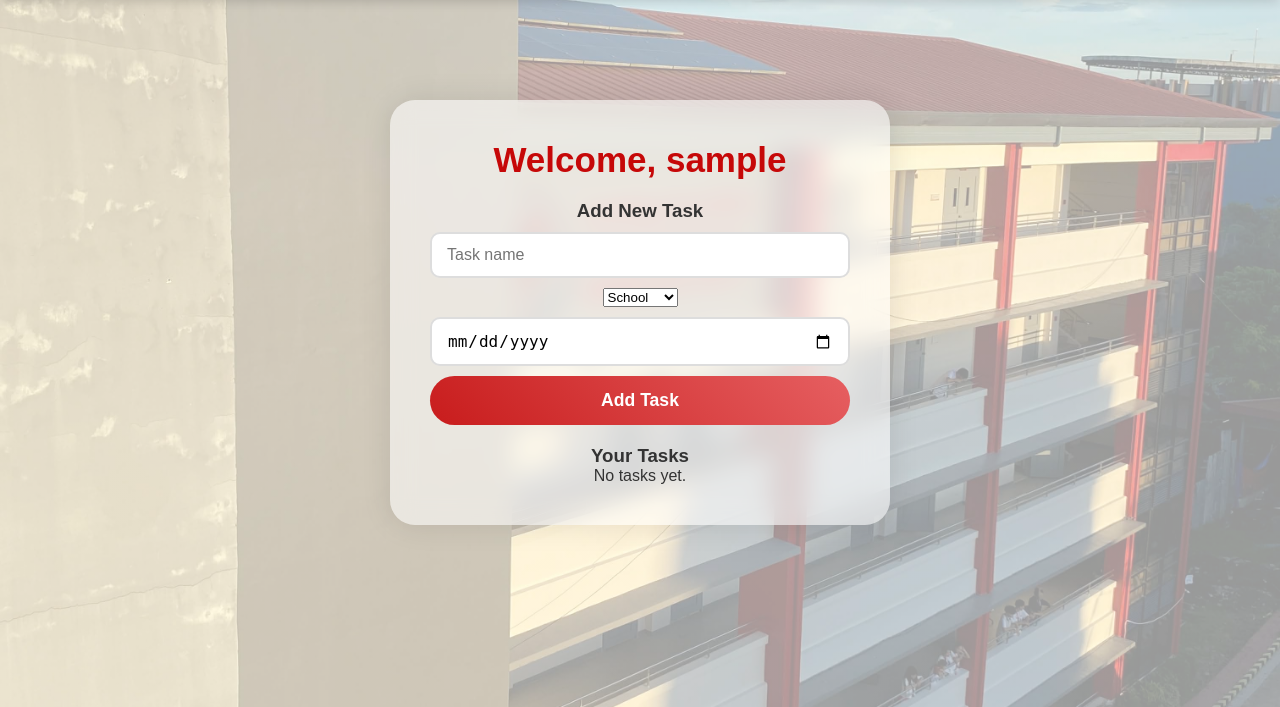
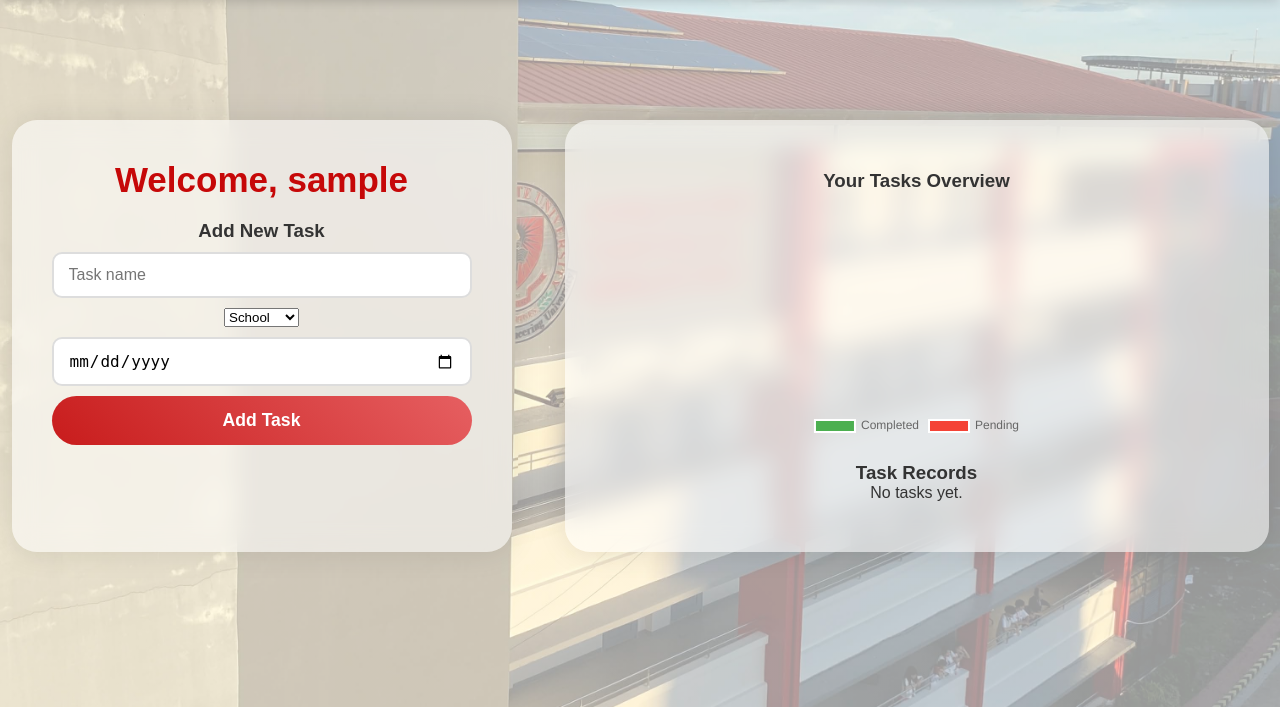
Before and after one commit to manlapazdevine81-lgtm/BACKBURNER-PROJECT, a Flask app: page /profile in a window 1280 px wide. Shown: the part 93-800 px from the top of the page. Run offline with Flask 3, Linux system fonts and the light colour scheme; the visitor is signed in with stand-in values (Sample User, id 1); data that the repository does not hold is empty.

Commit message:
Updated profile

```diff
--- a/static/script.js
+++ b/static/script.js
@@ -38,3 +38,28 @@ document.querySelectorAll(".mood-btn").forEach(btn => {
     alert("You selected: " + mood + " 🌿");
   });
 });
+
+// Donut chart for tasks (requires completed & pending to be defined in HTML)
+const ctx = document.getElementById('taskChart')?.getContext('2d');
+if (ctx) {
+    new Chart(ctx, {
+        type: 'doughnut',
+        data: {
+            labels: ['Completed', 'Pending'],
+            datasets: [{
+                data: [completed, pending],
+                backgroundColor: ['#4CAF50', '#F44336'],
+                hoverOffset: 6
+            }]
+        },
+        options: {
+            responsive: true,
+            maintainAspectRatio: false,
+            plugins: {
+                legend: {
+                    position: 'bottom'
+                }
+            }
+        }
+    });
+}
--- a/static/style.css
+++ b/static/style.css
@@ -319,7 +319,7 @@ nav a:hover { text-shadow: 0 0 6px white; }
 .glass-dashboard {
     width: 900px;
     max-width: 90%;
-    margin: 100px auto;
+    margin: 30px auto;
     padding: 50px;
     background: rgba(255, 255, 255, 0.75);
     border-radius: 28px;
@@ -393,3 +393,99 @@ nav a:hover { text-shadow: 0 0 6px white; }
     transform: scale(1.07);
     box-shadow: 0 8px 20px rgba(0,0,0,0.18);
 }
+
+.glass-card {
+    background: rgba(255, 255, 255, 0.75);
+    padding: 40px;
+    border-radius: 30px;
+    text-align: center;
+    backdrop-filter: blur(12px);
+    box-shadow: 0 8px 20px rgba(0,0,0,0.1);
+}
+
+.mood-top-card {
+    max-width: 900px;
+    margin: 30px auto 30px;
+}
+
+.mood-modal {
+    display: none;
+    position: static;
+    top: 0;
+    left: 0;
+    width: 100%;
+    height: 100%;
+    background: rgba(0,0,0,0.4);
+    backdrop-filter: blur(3px);
+    justify-content: center;
+    align-items: center;
+    z-index: 1000;
+}
+
+/* Modal content */
+.mood-content {
+    background: rgba(255, 255, 255, 0.85);
+    padding: 25px 30px;
+    border-radius: 18px;
+    text-align: center;
+    width: 320px;
+    box-shadow: 0 6px 20px rgba(0,0,0,0.2);
+}
+
+/*profile*/
+.profile-layout {
+    display: flex;
+    justify-content: space-between;
+    gap: 30px;
+    width: 100%;
+    margin-top: 20px;
+}
+
+.left-box {
+    width: 60%;
+}
+
+.right-box {
+    width: 55%;
+}
+
+.chart-area {
+    width: 100%;
+    height: 250px;
+    margin-bottom: 20px;
+}
+
+.task-list {
+    list-style: none;
+    padding: 0;
+}
+
+.task-list li {
+    padding: 10px;
+    margin-bottom: 10px;
+    background: rgba(255,255,255,0.7);
+    border-radius: 12px;
+}
+
+.completed-task {
+    opacity: 0.5;
+    text-decoration: line-through;
+}
+
+.task-btn {
+    margin-left: 10px;
+    padding: 5px 10px;
+    border-radius: 8px;
+    font-size: 0.85rem;
+    text-decoration: none;
+}
+
+.task-btn.complete {
+    background: #4CAF50;
+    color: white;
+}
+
+.task-btn.delete {
+    background: #F44336;
+    color: white;
+}
--- a/templates/profile.html
+++ b/templates/profile.html
@@ -1,6 +1,10 @@
 {% extends "base.html" %}
 {% block content %}
-<div class="glass-box small-box">
+
+<div class="profile-layout">
+
+    <!-- LEFT SIDE — existing welcome + add task -->
+    <div class="glass-box small-box left-box">
         <h2 class="title">Welcome, {{ user }}</h2>
 
         <h3>Add New Task</h3>
@@ -20,27 +24,73 @@
             </div>
             <button class="form-btn" type="submit">Add Task</button>
         </form>
+    </div>
 
-  <h3 style="margin-top:20px">Your Tasks</h3>
+    <!-- RIGHT SIDE — task records + donut chart -->
+    <div class="glass-box right-box">
+
+        <h3>Your Tasks Overview</h3>
+
+        <!-- Donut chart container -->
+        <div class="chart-area" style="width: 250px; height: 250px; margin: auto;">
+            <canvas id="taskChart"></canvas>
+        </div>
+
+        <h3 style="margin-top: 20px;">Task Records</h3>
+
         {% if tasks %}
-    <ul class="task-list">
+            <ul class="task-list" id="taskList">
                 {% for t in tasks %}
-        <li>
-          {% if t['completed'] %}
-            <s>{{ t['name'] }}</s>
-          {% else %}
-            {{ t['name'] }}
+                    <li class="{% if t['completed'] %}completed-task{% endif %}">
+                        {{ t['name'] }} — {{ t['category'] }} — {{ t['due_date'] }}
+
+                        {% if not t['completed'] %}
+                            <a class="task-btn complete" href="{{ url_for('complete_task', task_id=t['id']) }}">Complete</a>
                         {% endif %}
-          — {{ t['category'] }} — {{ t['due_date'] }}
-          {% if not t['completed'] %}
-            <a href="{{ url_for('complete_task', task_id=t['id']) }}">Complete</a>
-          {% endif %}
-          <a href="{{ url_for('delete_task', task_id=t['id']) }}">Delete</a>
+
+                        <a class="task-btn delete" href="{{ url_for('delete_task', task_id=t['id']) }}">Delete</a>
                     </li>
                 {% endfor %}
             </ul>
         {% else %}
             <p>No tasks yet.</p>
         {% endif %}
+
     </div>
+
+</div>
+
+<!-- Chart.js library -->
+<script src="https://cdn.jsdelivr.net/npm/chart.js"></script>
+
+<!-- Donut chart script -->
+<script>
+document.addEventListener('DOMContentLoaded', function() {
+    // Data from backend
+    const completed = {{ completed_tasks | default(0) }}
+    const pending = {{ pending_tasks | default(0) }};
+
+    const ctx = document.getElementById('taskChart').getContext('2d');
+
+    new Chart(ctx, {
+        type: 'doughnut',
+        data: {
+            labels: ['Completed', 'Pending'],
+            datasets: [{
+                data: [completed, pending],
+                backgroundColor: ['#4CAF50', '#F44336'], // Green & Red
+                hoverOffset: 6
+            }]
+        },
+        options: {
+            responsive: true,
+            maintainAspectRatio: false,
+            plugins: {
+                legend: { position: 'bottom' }
+            }
+        }
+    });
+});
+</script>
+
 {% endblock %}
```
Also changed, not shown: templates/dashboard.html (+8 -1 lines), users.db. Lines whose indentation alone changed are shown as unchanged.
